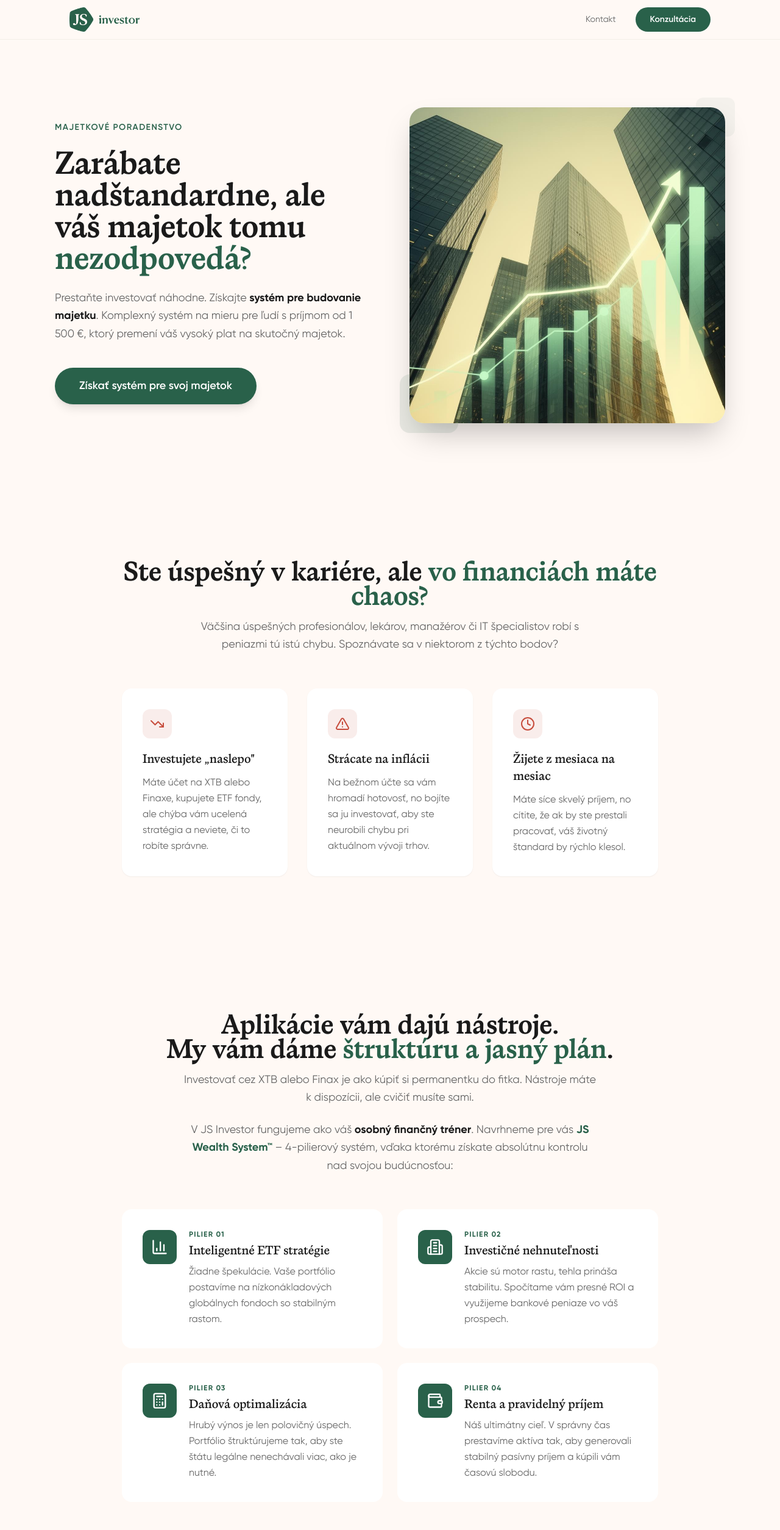
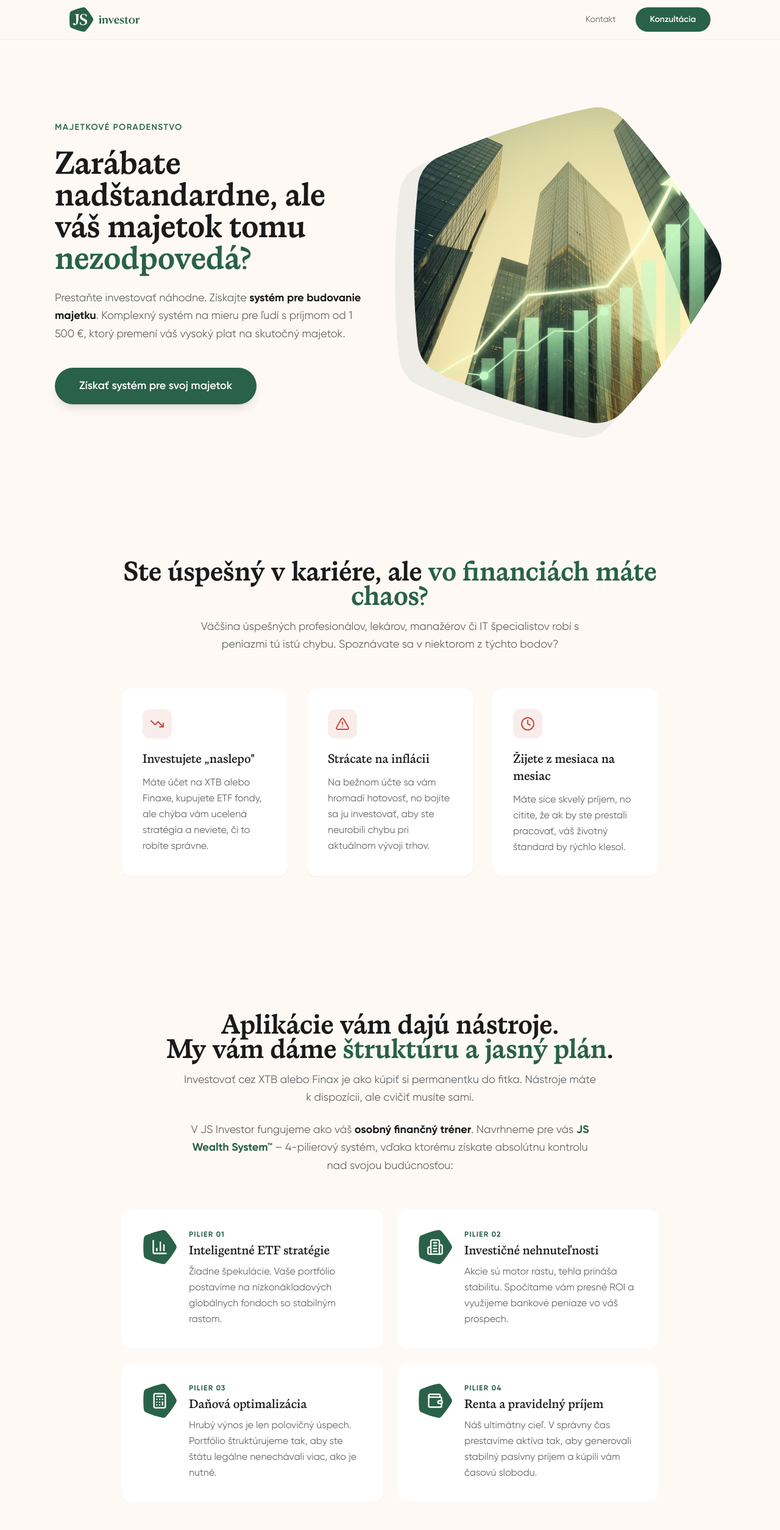
Before and after one commit to matus-babiak/js-investor, a React (Vite) app: page / in a window 1280 px wide. Shown: the top 2509 px of the page at 61% size. Built offline with nearby package versions, Linux system fonts and the light colour scheme; the HTML template or start-up script is replaced by a standard one.

Commit message:
Add brand pattern to hero image mask and icon backgrounds
Co-authored-by: Cursor <cursoragent@cursor.com>

```diff
--- a/src/components/Footer.tsx
+++ b/src/components/Footer.tsx
@@ -1,10 +1,18 @@
 import { Instagram, Youtube, Linkedin, Music } from "lucide-react";
 import logoWhite from "@/assets/js-investor-logo-biele.png";
+import brandPattern from "@/assets/js-brand-pattern.svg";
 
 const Footer = () => {
   return (
-    <footer className="bg-primary text-primary-foreground section-padding pb-10">
-      <div className="content-width">
+    <footer className="bg-primary text-primary-foreground section-padding pb-10 relative overflow-hidden">
+      {/* Background pattern */}
+      <img
+        src={brandPattern}
+        alt=""
+        className="absolute -left-20 -bottom-20 w-[400px] h-auto opacity-[0.08] pointer-events-none select-none brightness-200"
+        aria-hidden="true"
+      />
+      <div className="content-width relative z-10">
         <div className="grid md:grid-cols-3 gap-12 mb-14">
           <div>
             <img src={logoWhite} alt="JS Investor" className="h-12 mb-4" />
--- a/src/components/HeroSection.tsx
+++ b/src/components/HeroSection.tsx
@@ -1,9 +1,10 @@
 import heroImage from "@/assets/hero-wealth.jpg";
+import brandPattern from "@/assets/js-brand-pattern.svg";
 
 const HeroSection = () => {
   return (
-    <section className="section-padding min-h-[90vh] flex items-center">
-      <div className="max-w-[1100px] mx-auto w-full grid md:grid-cols-2 gap-12 md:gap-16 items-center">
+    <section className="section-padding min-h-[90vh] flex items-center relative overflow-hidden">
+      <div className="max-w-[1100px] mx-auto w-full grid md:grid-cols-2 gap-12 md:gap-16 items-center relative z-10">
         {/* Text */}
         <div>
           <p className="hero-animate hero-animate-delay-1 text-sm font-sans font-semibold tracking-widest uppercase text-primary mb-6">
@@ -27,18 +28,22 @@ const HeroSection = () => {
           </a>
         </div>
 
-        {/* Image */}
+        {/* Image with brand pattern mask */}
         <div className="hero-animate hero-animate-delay-3 relative">
-          <div className="rounded-3xl overflow-hidden shadow-2xl">
+          <div className="brand-pattern-mask shadow-2xl">
             <img
               src={heroImage}
               alt="Budovanie majetku – finančný rast a investície"
               className="w-full h-auto object-cover aspect-square"
             />
           </div>
-          {/* Decorative accent */}
-          <div className="absolute -bottom-4 -left-4 w-24 h-24 bg-primary/10 rounded-2xl -z-10" />
-          <div className="absolute -top-4 -right-4 w-16 h-16 bg-primary/5 rounded-xl -z-10" />
+          {/* Decorative pattern behind */}
+          <img
+            src={brandPattern}
+            alt=""
+            className="absolute -bottom-6 -left-6 w-[110%] h-auto opacity-[0.08] pointer-events-none select-none -z-10"
+            aria-hidden="true"
+          />
         </div>
       </div>
     </section>
--- a/src/components/MechanismSection.tsx
+++ b/src/components/MechanismSection.tsx
@@ -57,7 +57,7 @@ const MechanismSection = () => {
               className="card-hover bg-card rounded-2xl p-8 flex gap-5"
             >
               <div className="flex-shrink-0">
-                <div className="w-14 h-14 rounded-xl bg-primary flex items-center justify-center">
+                <div className="w-14 h-14 icon-pattern-bg flex items-center justify-center">
                   <p.icon className="w-7 h-7 text-primary-foreground" />
                 </div>
               </div>
--- a/src/components/TestimonialSection.tsx
+++ b/src/components/TestimonialSection.tsx
@@ -1,12 +1,20 @@
 import { Quote } from "lucide-react";
 import { useScrollAnimation } from "@/hooks/use-scroll-animation";
+import brandPattern from "@/assets/js-brand-pattern.svg";
 
 const TestimonialSection = () => {
   const { ref, isVisible } = useScrollAnimation();
 
   return (
-    <section className="section-padding section-alt">
-      <div ref={ref} className="content-width text-center">
+    <section className="section-padding section-alt relative overflow-hidden">
+      {/* Background pattern */}
+      <img
+        src={brandPattern}
+        alt=""
+        className="absolute -left-24 top-1/2 -translate-y-1/2 w-[350px] h-auto opacity-[0.04] pointer-events-none select-none"
+        aria-hidden="true"
+      />
+      <div ref={ref} className="content-width text-center relative z-10">
         <h2 className={`scroll-animate ${isVisible ? 'visible' : ''} text-3xl md:text-4xl lg:text-[44px] font-serif font-bold text-foreground leading-tight mb-14`}>
           Čo hovoria naši <span className="text-primary">klienti</span>?
         </h2>
--- a/src/index.css
+++ b/src/index.css
@@ -269,3 +269,23 @@
   transform: translateY(-2px);
   box-shadow: 0 8px 20px -4px rgba(41, 97, 74, 0.4);
 }
+
+/* Brand pattern mask for images */
+.brand-pattern-mask {
+  -webkit-mask-image: url('./assets/js-brand-pattern.svg');
+  mask-image: url('./assets/js-brand-pattern.svg');
+  -webkit-mask-size: contain;
+  mask-size: contain;
+  -webkit-mask-repeat: no-repeat;
+  mask-repeat: no-repeat;
+  -webkit-mask-position: center;
+  mask-position: center;
+}
+
+/* Brand pattern icon background */
+.icon-pattern-bg {
+  background-image: url('./assets/js-brand-pattern.svg');
+  background-size: contain;
+  background-repeat: no-repeat;
+  background-position: center;
+}
```
Also changed, not shown: src/assets/js-brand-pattern.svg (added).
